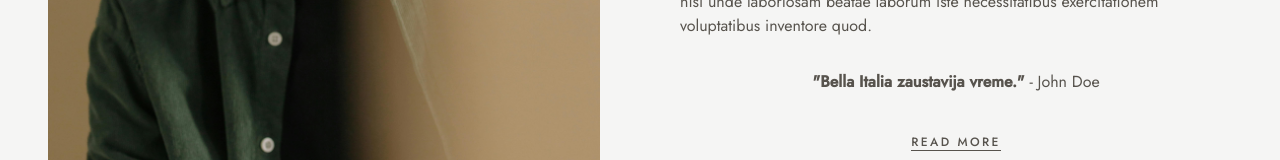
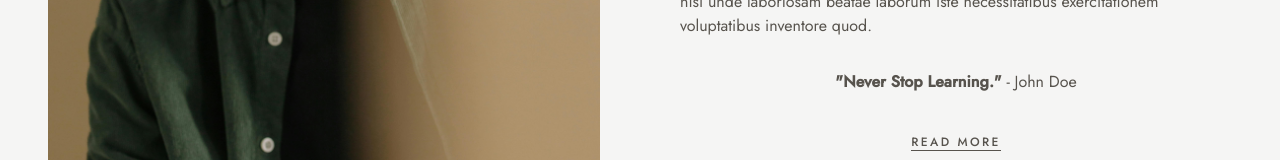
Before and after one commit to PPortler/landing-fashion, a Next.js app: page / in a window 1280 px wide. Shown: the part 2241-2401 px from the top of the page. Built offline with nearby package versions, Linux system fonts and the light colour scheme.

Commit message:
Fix: etc.

```diff
--- a/src/components/section/BrandStory.tsx
+++ b/src/components/section/BrandStory.tsx
@@ -30,13 +30,13 @@ export function BrandStory() {
                 className="text-display-md mb-8">
                 A Family recipe for
                 <br />
-                <p>the prefect evening.</p>
+                the prefect evening.
               </h1>
               <div className="space-y-8
                text-stone-600 mb-10">
                 <p>Lorem ipsum, dolor sit amet consectetur adipisicing elit. Quis ipsum odit reprehenderit tempore molestiae? Eius earum ut ipsa rerum maxime nobis dolorum rem, odit cum atque dolor, labore, perspiciatis magnam.</p>
                 <p>Lorem ipsum dolor sit amet, consectetur adipisicing elit. Eaque ratione alias iusto nisi unde laboriosam beatae laborum iste necessitatibus exercitationem voluptatibus inventore quod.</p>
-                <p className="text-center"><span className="font-bold">{"\"Bella Italia zaustavija vreme.\""}</span> - John Doe</p>
+                <p className="text-center"><span className="font-bold">{"\"Never Stop Learning.\""}</span> - John Doe</p>
               </div>
               <div className="flex justify-center">
                 <Button variant="ghost" className="border-b hover:opacity-50">
--- a/src/components/section/HeroSection.tsx
+++ b/src/components/section/HeroSection.tsx
@@ -48,7 +48,7 @@ export function HeroSection() {
             className="text-display-xl text-stone-300 mb-8">
             The Art of
             <br />
-            <p>Quiet Luxury</p>
+            Quiet Luxury
           </motion.h1>
 
           {/* Description */}
```
